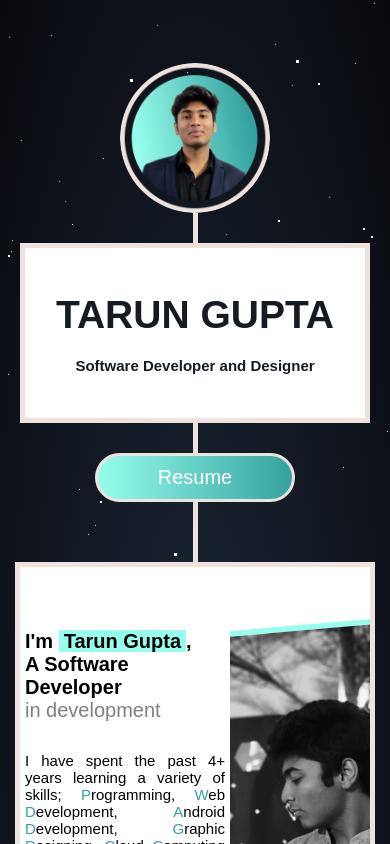
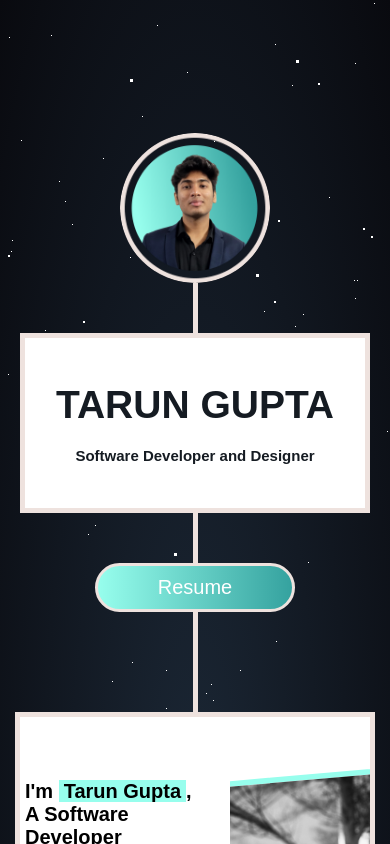
Before and after one commit to MaybeTarun/portfolio, a React (Create React App) app: page / in a window 390 px wide. Shown: the top 844 px of the page. Built offline with nearby package versions, Linux system fonts and the light colour scheme; a web font is replaced by a local one.

Commit message:
fixed responsiveness

```diff
--- a/src/App.css
+++ b/src/App.css
@@ -73,6 +73,10 @@
         overflow-x: hidden;
     }
 
+    .me {
+        margin-top: 70px;
+    }
+
     .me img {
         width: 150px;
     }
--- a/src/components/Line.css
+++ b/src/components/Line.css
@@ -4,9 +4,3 @@
     height: 50px;
     background-color: #EEE2DE;
 }
-
-@media screen and (max-width: 860px) {
-    .line {
-        height: 30px;
-    }
-}
```
